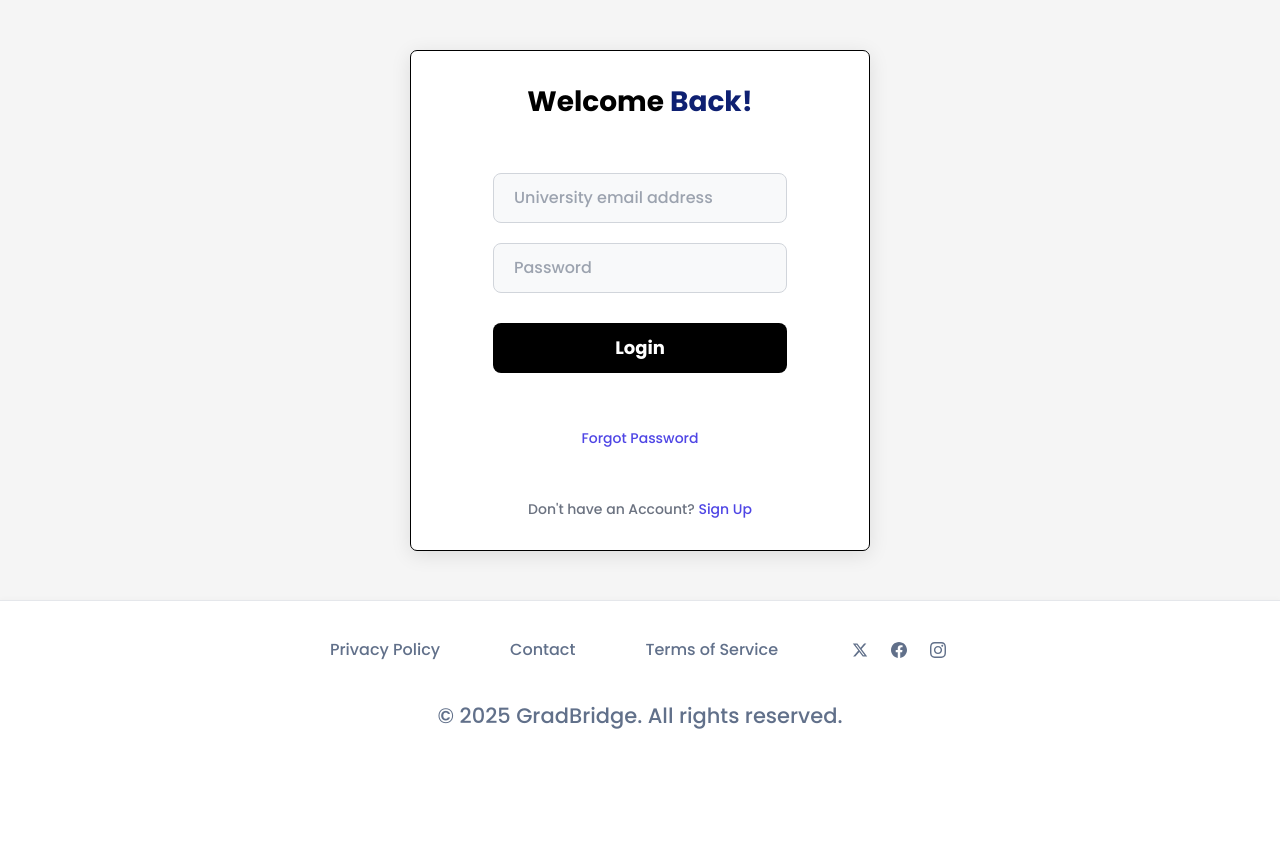
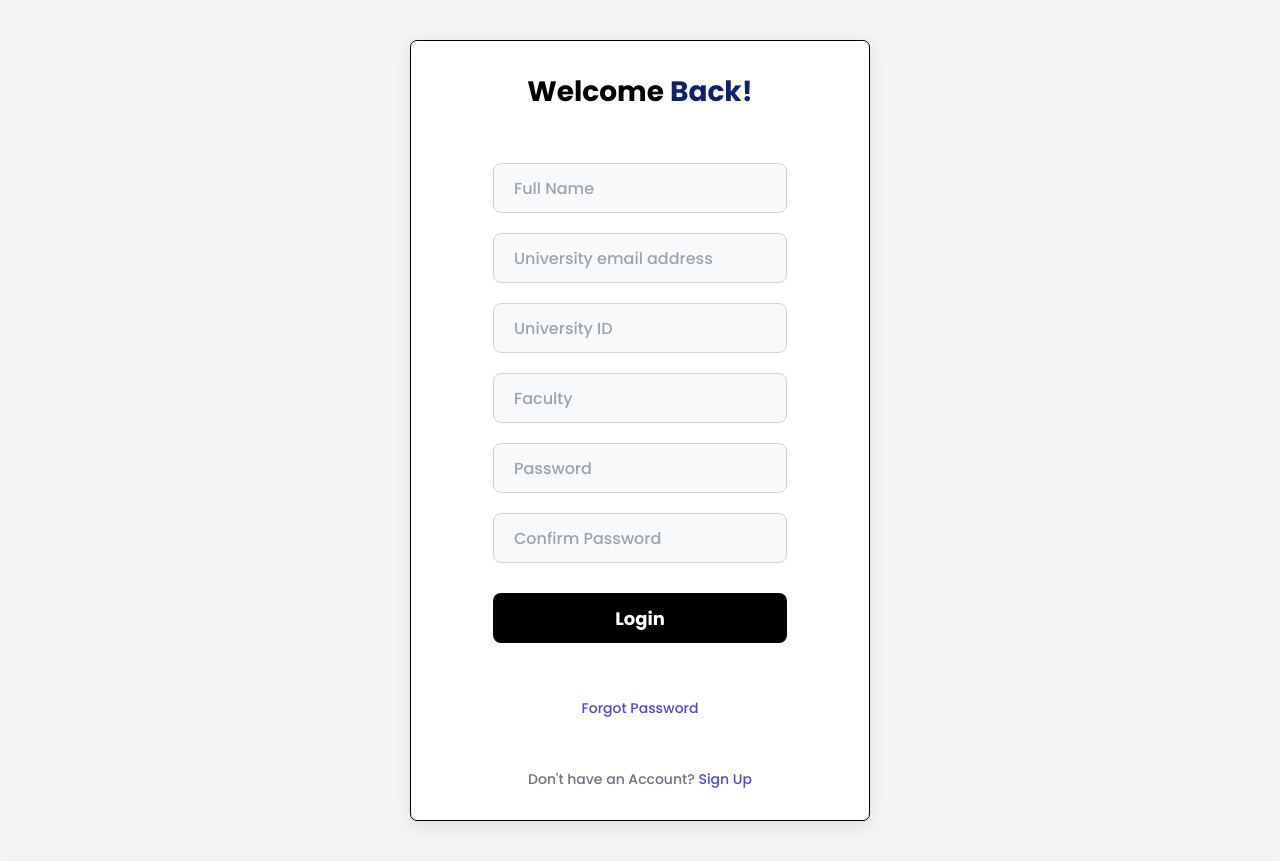
Before and after one commit to Dumi-coder/gradb2, a PHP site: page /gradb2/signup in a window 1280 px wide. Shown: the part 80-941 px from the top of the page. Before the commit the page ends 809 px from the top, so only its background shows below. Run offline with PHP 8.4, Linux system fonts and the light colour scheme.

Commit message:
change signup form

```diff
--- a/app/views/signup.view.php
+++ b/app/views/signup.view.php
@@ -41,7 +41,16 @@
                 <?= implode("<br>",$errors)?>
             </div>
             <?php endif;?>
-
+            <div class="form-group">
+                <input
+                    type="name"
+                    name="name"
+                    class="form-input"
+                    placeholder="Full Name"
+                    value="<?php echo isset($_POST['name']) ? htmlspecialchars($_POST['name']) : ''; ?>"
+                    required
+                >
+            </div>
             <div class="form-group">
                 <input
                     type="email"
@@ -52,17 +61,47 @@
                     required
                 >
             </div>
+            <div class="form-group">
+                <input
+                    type="student_id"
+                    name="student_id"
+                    class="form-input"
+                    placeholder="University ID"
+                    value="<?php echo isset($_POST['student_id']) ? htmlspecialchars($_POST['student_id']) : ''; ?>"
+                    required
+                >
+            </div>
+            <div class="form-group">
+                <input
+                    type="faculty"
+                    name="faculty"
+                    class="form-input"
+                    placeholder="Faculty"
+                    value="<?php echo isset($_POST['faculty']) ? htmlspecialchars($_POST['faculty']) : ''; ?>"
+                    required
+                >
+            </div>
+
+
+            <div class="form-group">
+                <input
+                type="password"
+                name="password"
+                class="form-input"
+                placeholder="Password"
+                required
+                >
+            </div>
 
             <div class="form-group">
                 <input
                     type="password"
-                    name="password"
+                    name="confirm_password"
                     class="form-input"
-                    placeholder="Password"
+                    placeholder="Confirm Password"
                     required
                 >
             </div>
-
             <button type="submit" class="login-btn" name="login">Login</button>
         </form>
 
```
